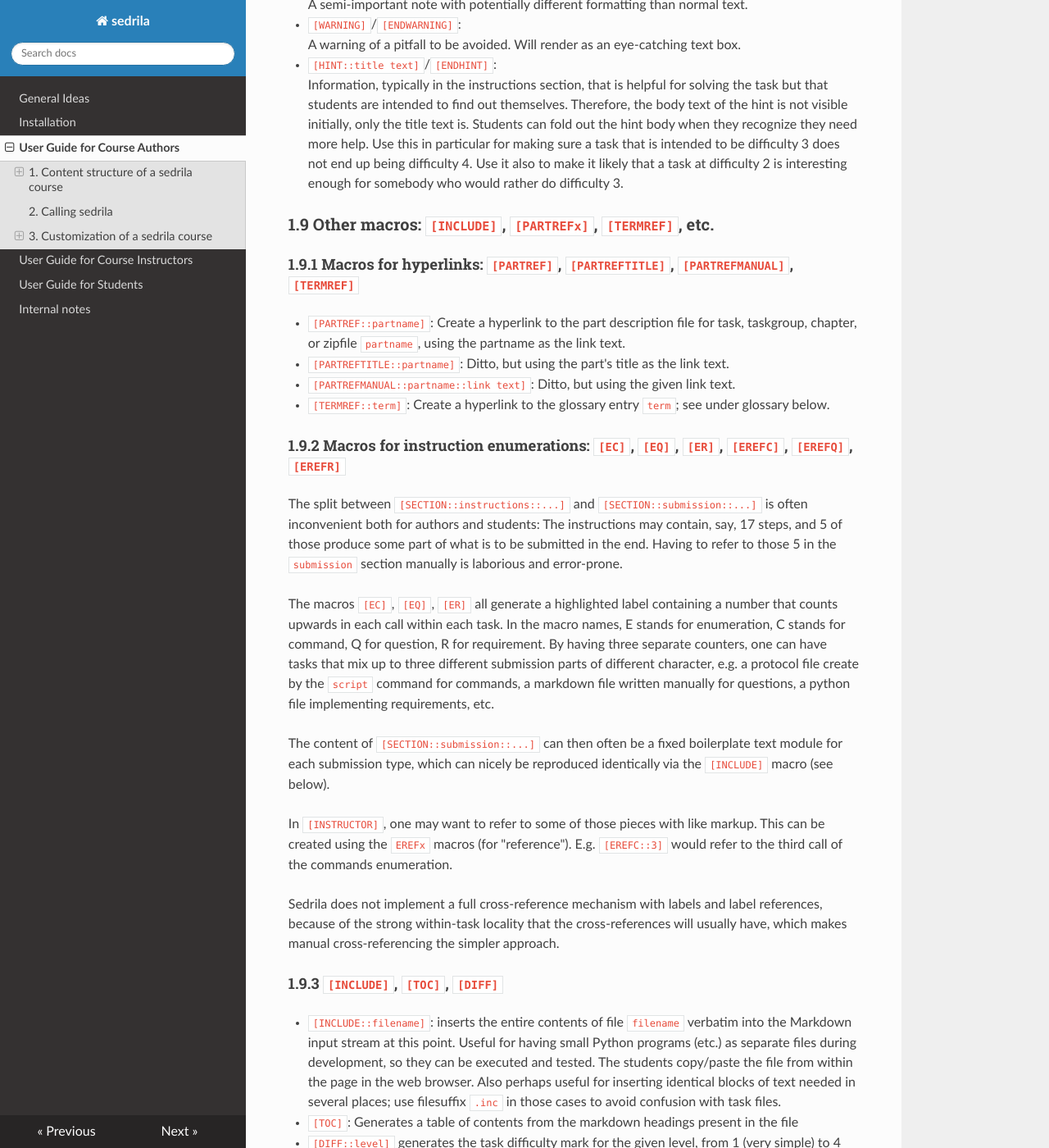
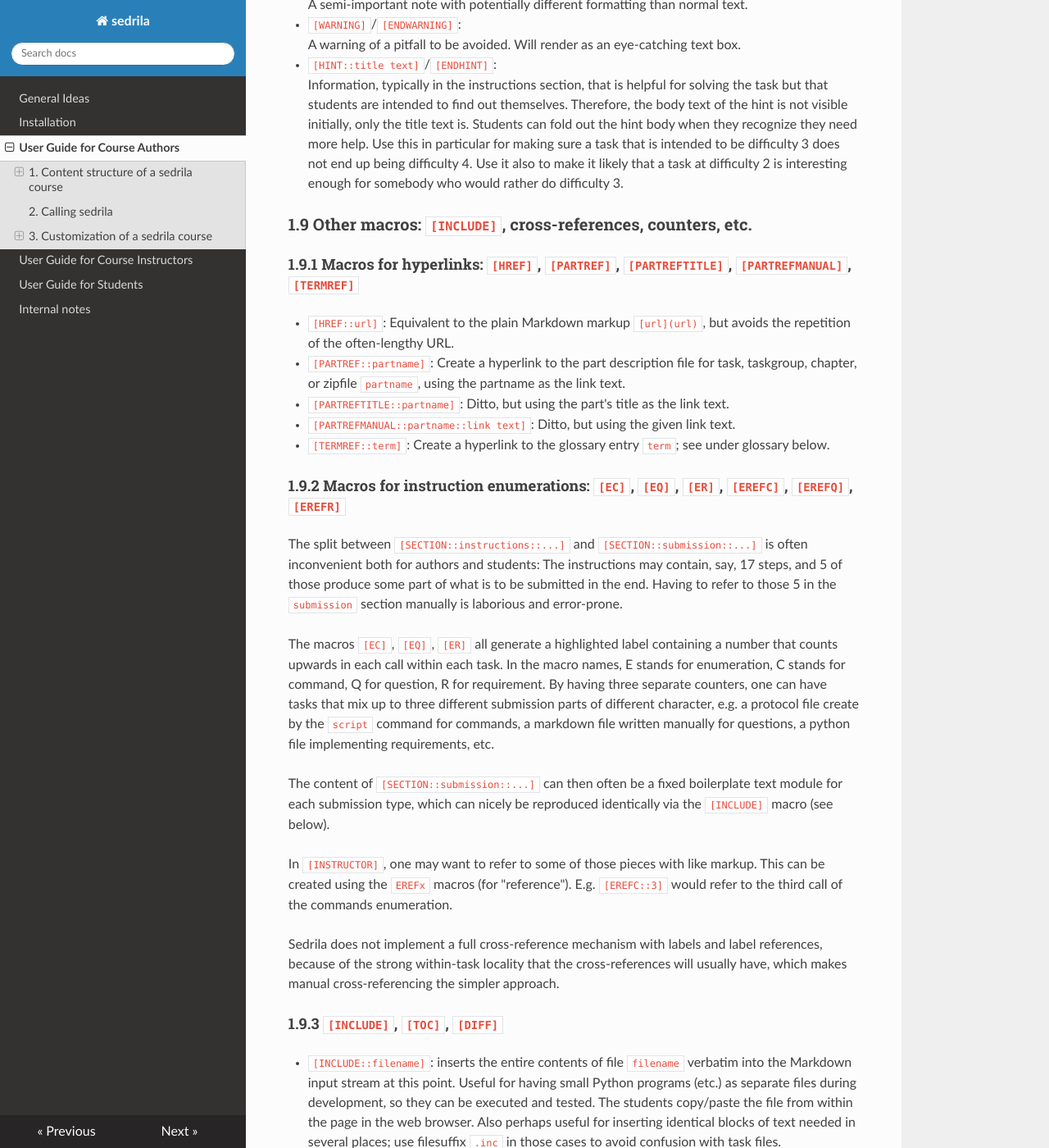
Before and after one commit to fubinf/sedrila, an MkDocs documentation site: the page built from docs/authors.md, in a window 1280 px wide and 1400 px high, scrolled down 9421 px. Shown: the whole window at 82% size. Built offline with MkDocs 1.6.1, drawn with Linux system fonts in a browser that asks for light colours; nearby versions of some CDN libraries; some of the changed text lies outside the part shown.

Commit message:
author.py: add [HREF::myurl] macro, make [INCLUDE] early-phase

```diff
--- a/docs/authors.md
+++ b/docs/authors.md
@@ -480,10 +480,12 @@ It works exactly like `[SECTION]` and the same types and subtypes apply.
   somebody who would rather do difficulty 3.
 
 
-### 1.9 Other macros: `[INCLUDE]`, `[PARTREFx]`, `[TERMREF]`, etc.
+### 1.9 Other macros: `[INCLUDE]`, cross-references, counters, etc.
 
-#### 1.9.1 Macros for hyperlinks: `[PARTREF]`, `[PARTREFTITLE]`, `[PARTREFMANUAL]`, `[TERMREF]`
+#### 1.9.1 Macros for hyperlinks: `[HREF]`, `[PARTREF]`, `[PARTREFTITLE]`, `[PARTREFMANUAL]`, `[TERMREF]`
 
+- `[HREF::url]`: Equivalent to the plain Markdown markup `[url](url)`, but avoids the repetition
+  of the often-lengthy URL.
 - `[PARTREF::partname]`:
   Create a hyperlink to the part description file for task, taskgroup, chapter, or zipfile `partname`,
   using the partname as the link text.
@@ -534,7 +536,7 @@ which makes manual cross-referencing the simpler approach.
   The students copy/paste the file from within the page in the web browser.
   Also perhaps useful for inserting identical blocks of text needed in several places;
   use filesuffix `.inc` in those cases to avoid confusion with task files.
-- `[TOC]`: Generates a table of contents from the markdown headings present in the file
+- `[TOC]`: Generates a table of contents from the Markdown headings present in the file
 - `[DIFF::level]` generates the task difficulty mark for the given level, from 1 (very simple) to 4 (difficult).
 
 
```
Also changed, not shown: 1 other file.
